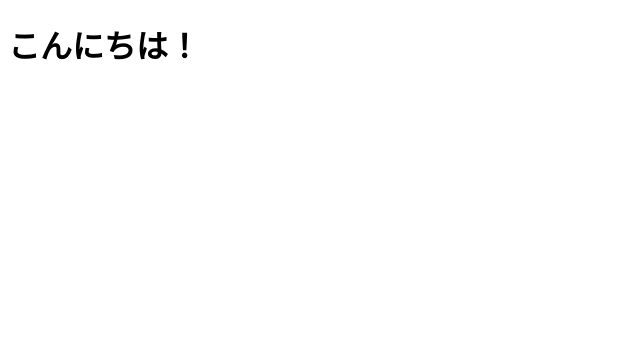
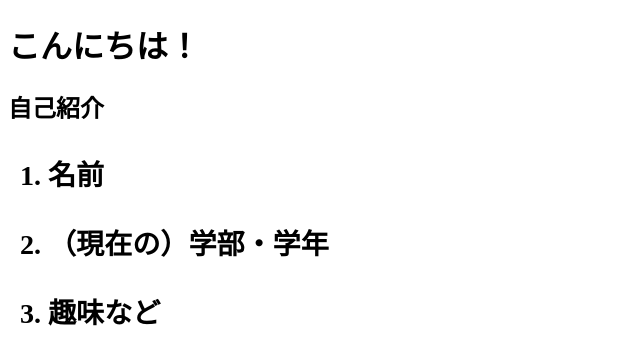
Before and after one commit to marikky/termend-report, a plain HTML site: page index.html in a window 1280 px wide. Shown: the whole page, without its empty margins (0-640 px from the left). Drawn offline with Linux system fonts and the light colour scheme.

Commit message:
Update index.html

```diff
--- a/index.html
+++ b/index.html
@@ -6,3 +6,12 @@
   </head>
   <body>
     <h1>こんにちは！</h1>
+   <h2>自己紹介<h2>
+   <ol>
+   <h3><li>名前</li></h3>
+   <h3><li>（現在の）学部・学年</li></h3>
+   <h3><li>趣味など</li></h3>
+   </ol>
+
+  </body>
+  </html>
```
